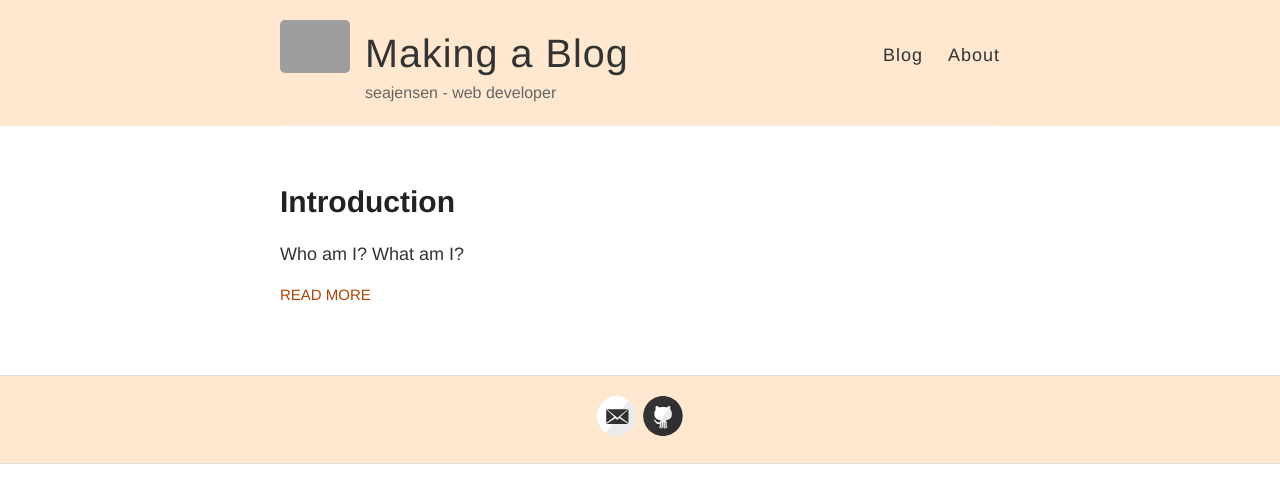
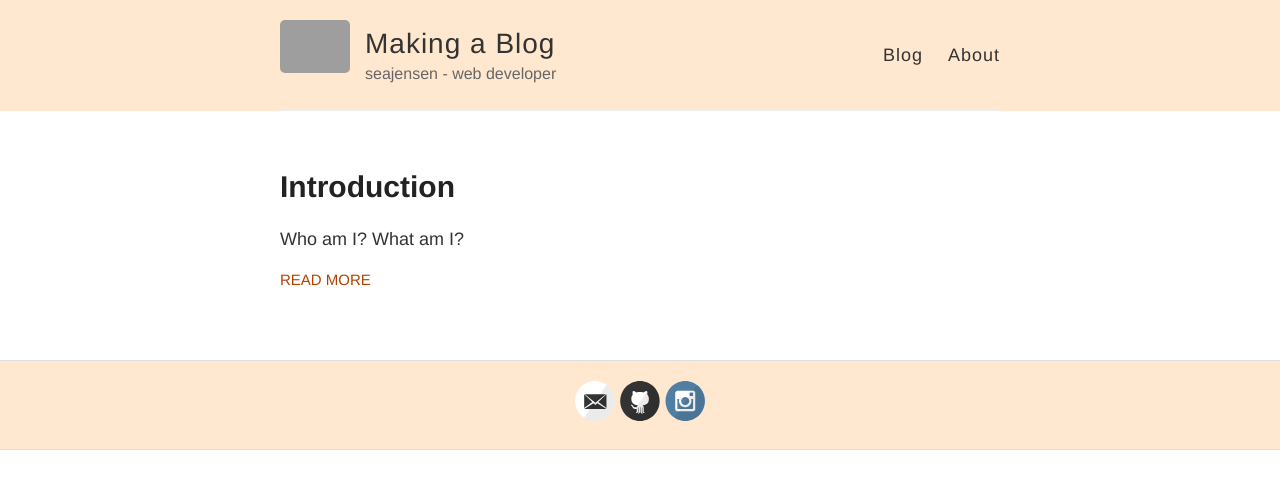
Before and after one commit to sabejensen/seajensen.github.io, a Jekyll site: the page built from index.html, in a window 1280 px wide. Shown: the top 503 px of the page. Built offline with Jekyll 4.4.1, drawn with Linux system fonts in a browser that asks for light colours; grey boxes are pictures that could not be loaded.

```diff
--- a/_config.yml
+++ b/_config.yml
@@ -22,7 +22,7 @@ footer-links:
   facebook:
   flickr:
   github: seajensen
-  instagram:
+  instagram: seajensen
   linkedin:
   pinterest:
   rss: # just type anything here for a working RSS icon
--- a/_layouts/default.html
+++ b/_layouts/default.html
@@ -22,7 +22,7 @@
           <a href="{{ site.baseurl }}/" class="site-avatar"><img src="{{ site.avatar }}" /></a>
 
           <div class="site-info">
-            <h1 class="site-name" style="font-size: 2.2em"><a href="{{ site.baseurl }}/">{{ site.name }}</a></h1>
+            <h1 class="site-name"><a href="{{ site.baseurl }}/">{{ site.name }}</a></h1>
             <p class="site-description">{{ site.description }}</p>
           </div>
 
```
